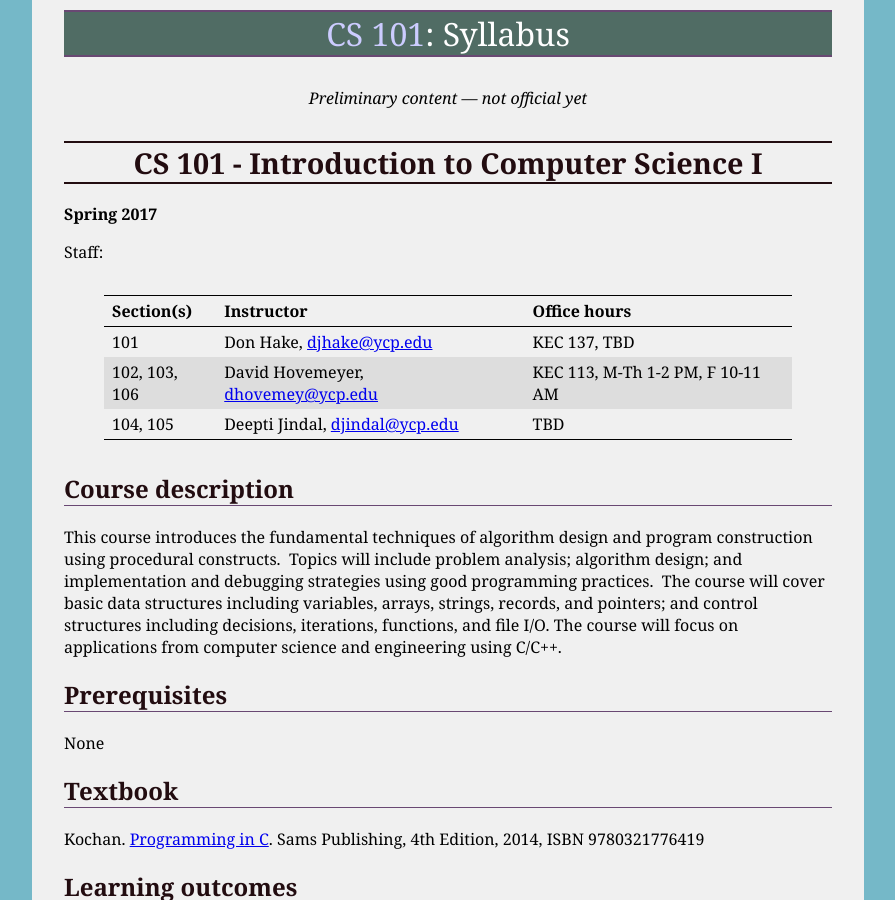
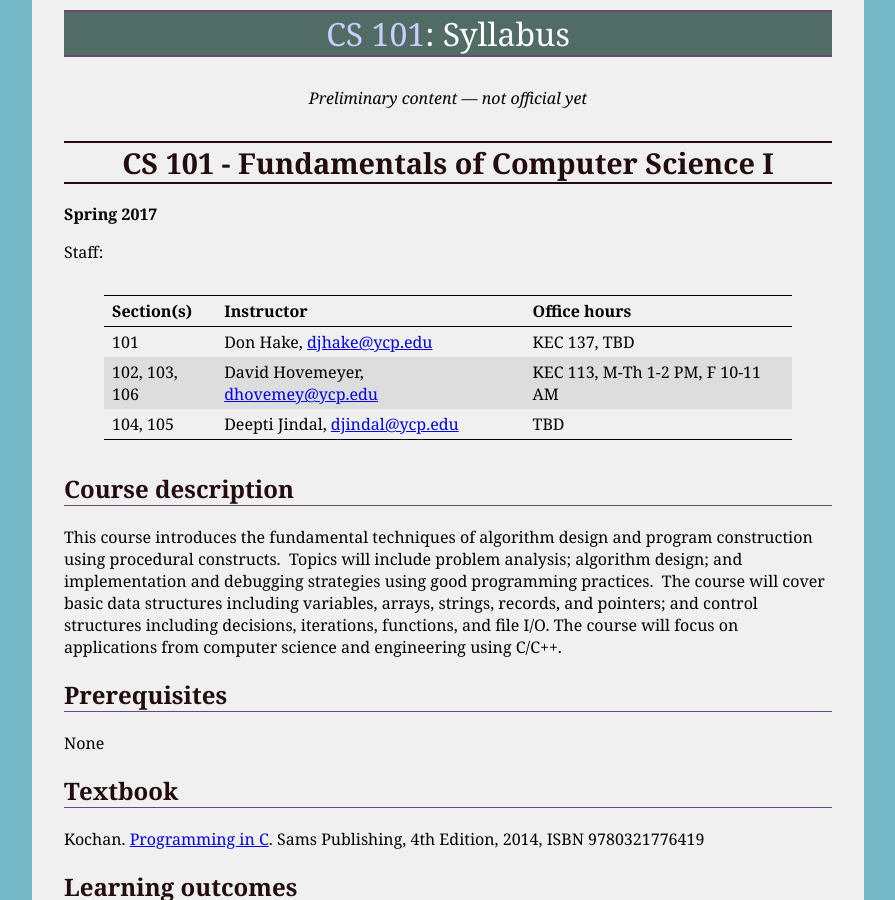
Before and after one commit to ycpcs/cs101-spring2017, a Jekyll site: the page built from syllabus.md, in a window 1280 px wide and 900 px high. Shown: the whole window, without its empty margins (192-1087 px from the left). Built offline with Jekyll 4.4.1, drawn with Linux system fonts in a browser that asks for light colours.

Commit message:
corrected the course name

```diff
--- a/syllabus.md
+++ b/syllabus.md
@@ -3,7 +3,7 @@ layout: default
 title: Syllabus
 ---
 
-CS 101 - Introduction to Computer Science I
+CS 101 - Fundamentals of Computer Science I
 ===========================================
 
 **Spring 2017**
```
